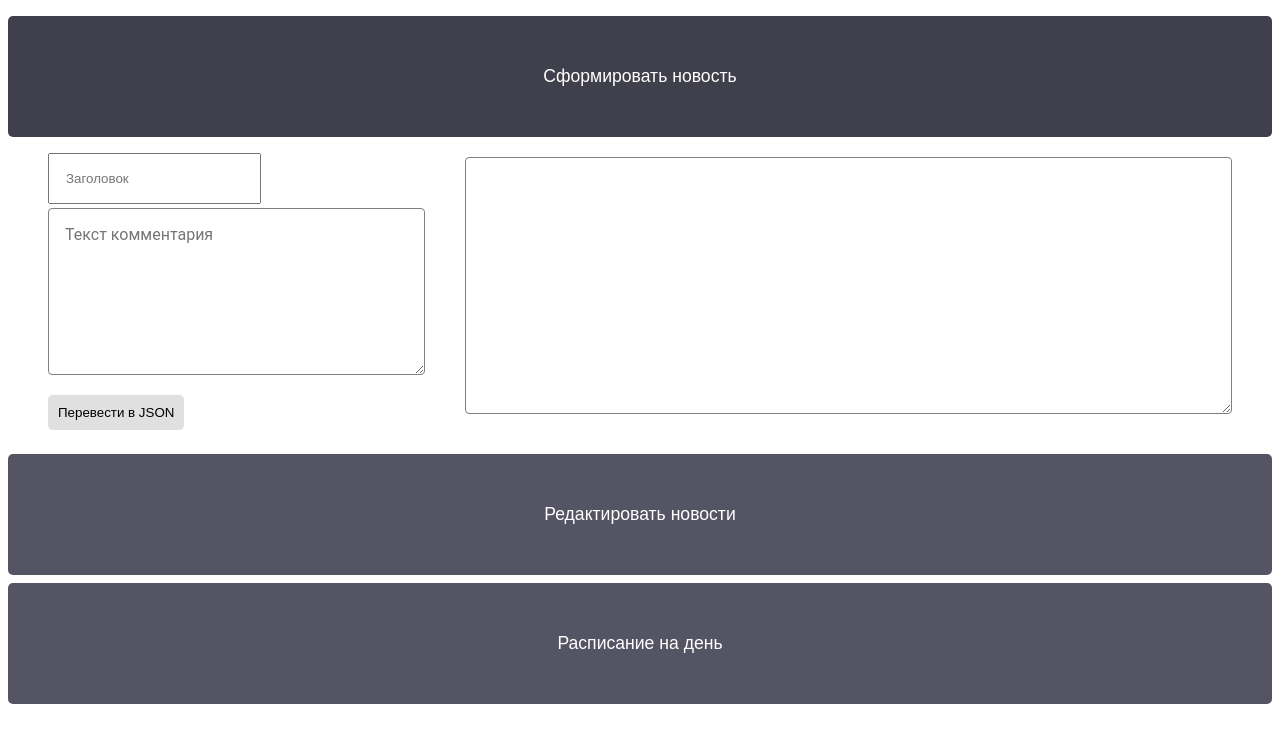
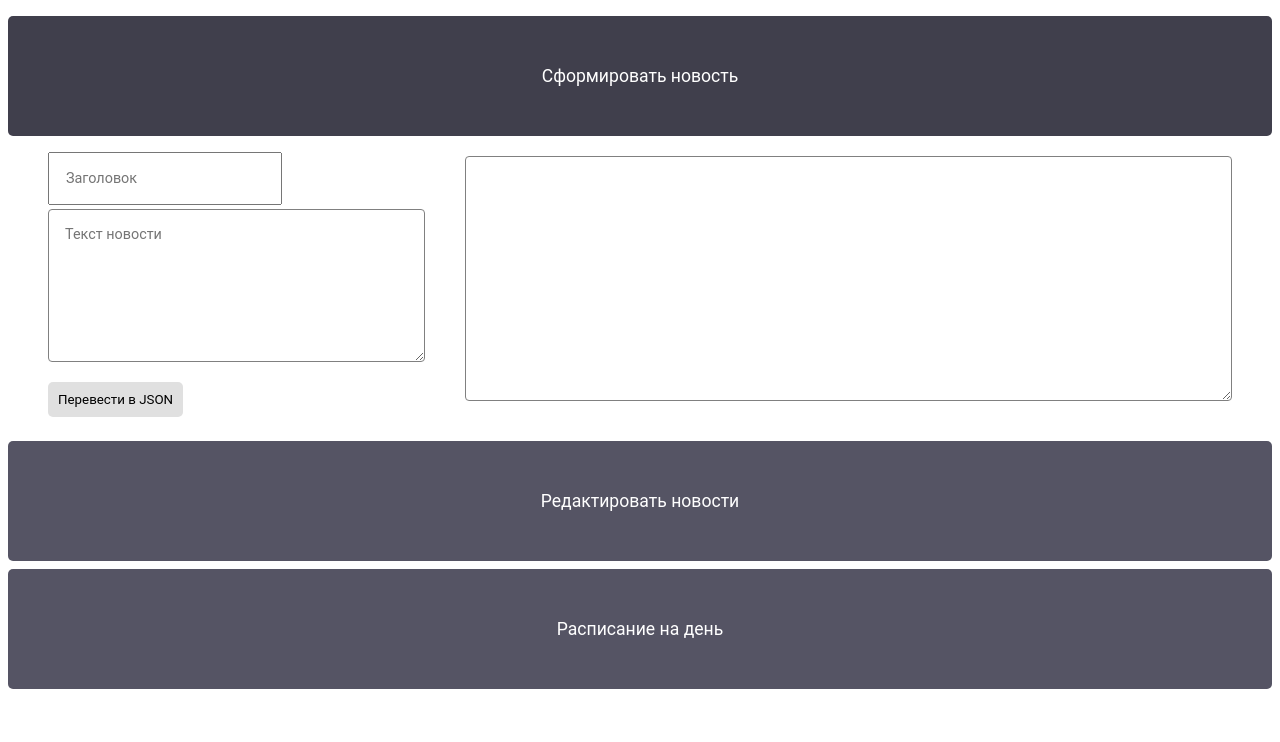
Before and after one commit to CosmicHitchhiker/radioznb, a plain HTML site: page admin.html in a window 1280 px wide. Both pictures are taken after a click on the button "Сформировать новость". Drawn offline with Linux system fonts and the light colour scheme; no server answers.

Commit message:
изменила шрифт в админской

```diff
--- a/admin.html
+++ b/admin.html
@@ -90,7 +90,10 @@
 			textarea {
 				background-color: #ffffff;
 			}
+			button, input {
+				font-family: Roboto, Noto Sans, Arial, sans-serif;
 
+			}
 			.button {
 				padding: 10px;
 				background-color: #E0E0E0;
@@ -154,11 +157,11 @@
 			}
 			#newsform-title {
 				padding: 2vh;
-
+				font: 0.9em Roboto, Noto Sans, Arial, sans-serif;
 			}
 			#newsform-content {
-				font: 100% Roboto, Noto Sans, Arial, sans-serif;
 				padding: 2vh;
+				font: 0.9em Roboto, Noto Sans, Arial, sans-serif;
 			}
 			p {
 				font: 100% Roboto, Noto Sans, Arial, sans-serif;
@@ -175,7 +178,7 @@
 		<div class="news_adder editor-panel">
 			<form  id="newsform-add" class="newsform-add" method="post">
 				<input id="newsform-title" class="newsform-title" type="text" placeholder="Заголовок" required>
-				<textarea id="newsform-content" type="textarea" name="newsform-content"  rows="7" placeholder="Текст комментария" required></textarea>
+				<textarea id="newsform-content" type="textarea" name="newsform-content"  rows="7" placeholder="Текст новости" required></textarea>
 				<button type="button" class="button"  onclick="form_newsitem()">Перевести в JSON</button>
 			</form>
 		    <textarea id="newsadder-result" type="textarea">
```
